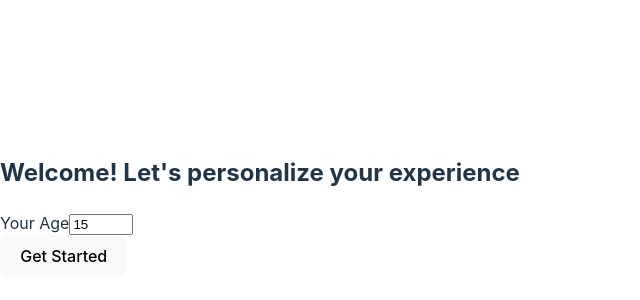
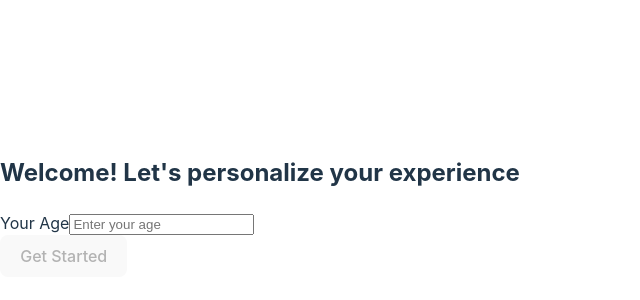
Before and after one commit to yath-09/edu, a React (Vite) app: page / in a window 1280 px wide. Shown: the part 194-494 px from the top of the page, without its empty margins (0-640 px from the left). Built offline with nearby package versions, Linux system fonts and the light colour scheme; no server answers; the HTML template or start-up script is replaced by a standard one.

Commit message:
age field work

```diff
--- a/src/App.tsx
+++ b/src/App.tsx
@@ -39,6 +39,7 @@ function App() {
               element={
                 <ExploreView
                   onError={handleError}
+                  userContext={userContext}
                 />
               }
             />
--- a/src/components/Explore/ExploreView.tsx
+++ b/src/components/Explore/ExploreView.tsx
@@ -10,6 +10,7 @@ import { MarkdownComponentProps } from '../../types';
 import { RelatedTopics } from './RelatedTopics';
 import { RelatedQuestions } from './RelatedQuestions';
 import { LoadingAnimation } from '../shared/LoadingAnimation';
+import { UserContext } from '../../types';
 
 interface Message {
   type: 'user' | 'ai';
@@ -44,6 +45,7 @@ interface ExploreViewProps {
   initialQuery?: string;
   onError: (message: string) => void;
   onRelatedQueryClick?: (query: string) => void;
+  userContext: UserContext;
 }
 
 const MarkdownComponents: Record<string, React.FC<MarkdownComponentProps>> = {
@@ -163,6 +165,7 @@ export const ExploreView: React.FC<ExploreViewProps> = ({
   initialQuery,
   onError,
   onRelatedQueryClick,
+  userContext
 }) => {
   const [messages, setMessages] = useState<Message[]>([]);
   const [showInitialSearch, setShowInitialSearch] = useState(!initialQuery);
@@ -197,6 +200,10 @@ export const ExploreView: React.FC<ExploreViewProps> = ({
 
   const handleSearch = useCallback(async (query: string) => {
     try {
+      if (window.navigator.vibrate) {
+        window.navigator.vibrate(50);
+      }
+
       setIsLoading(true);
 
       setMessages([
@@ -208,6 +215,7 @@ export const ExploreView: React.FC<ExploreViewProps> = ({
 
       await gptService.streamExploreContent(
         query,
+        userContext,
         (chunk: StreamChunk) => {
           setMessages([
             { type: 'user', content: query },
@@ -226,7 +234,7 @@ export const ExploreView: React.FC<ExploreViewProps> = ({
     } finally {
       setIsLoading(false);
     }
-  }, [gptService, onError]);
+  }, [gptService, onError, userContext]);
 
   const handleRelatedQueryClick = useCallback((query: string) => {
     if (onRelatedQueryClick) {
--- a/src/components/shared/PreFillForm.tsx
+++ b/src/components/shared/PreFillForm.tsx
@@ -1,16 +1,32 @@
 import React, { useState } from 'react';
-import { PreFillFormProps, UserContext } from '../../types';
+import { UserContext } from '../../types';
+
+interface PreFillFormProps {
+  onSubmit: (context: UserContext) => void;
+}
 
 export const PreFillForm: React.FC<PreFillFormProps> = ({ onSubmit }) => {
-  const [age, setAge] = useState<number>(15);
+  const [age, setAge] = useState<string>('');
 
   const handleSubmit = (e: React.FormEvent) => {
     e.preventDefault();
-    const userContext: UserContext = {
-      age: age,
-      studyingFor: 'General Learning' // Default value
-    };
-    onSubmit(userContext);
+
+    const ageNumber = parseInt(age);
+    if (isNaN(ageNumber) || ageNumber < 1 || ageNumber > 100) {
+      return;
+    }
+
+    onSubmit({
+      age: ageNumber
+    });
+  };
+
+  const handleAgeChange = (e: React.ChangeEvent<HTMLInputElement>) => {
+    const value = e.target.value;
+    // Allow empty string or valid numbers
+    if (value === '' || /^\d{1,3}$/.test(value)) {
+      setAge(value);
+    }
   };
 
   return (
@@ -22,12 +38,11 @@ export const PreFillForm: React.FC<PreFillFormProps> = ({ onSubmit }) => {
             Your Age
           </label>
           <input
-            type="number"
             id="age"
-            min="8"
-            max="100"
+            type="text" // Change to text type
             value={age}
-            onChange={(e) => setAge(Number(e.target.value))}
+            onChange={handleAgeChange}
+            placeholder="Enter your age"
             className="w-full px-4 py-2 bg-gray-700 border border-gray-600 rounded-lg
               text-white focus:outline-none focus:ring-2 focus:ring-primary"
             required
@@ -36,8 +51,9 @@ export const PreFillForm: React.FC<PreFillFormProps> = ({ onSubmit }) => {
 
         <button
           type="submit"
+          disabled={!age || parseInt(age) < 1 || parseInt(age) > 100}
           className="w-full px-6 py-3 bg-primary hover:bg-primary-dark rounded-lg
-            transition-colors duration-200 text-white font-medium"
+            transition-colors duration-200 text-white font-medium disabled:opacity-50 disabled:cursor-not-allowed"
         >
           Get Started
         </button>
--- a/src/services/gptService.ts
+++ b/src/services/gptService.ts
@@ -554,6 +554,7 @@ import OpenAI from 'openai';
 
   async streamExploreContent(
     query: string,
+    userContext: UserContext,
     onChunk: (content: { text?: string, topics?: any[], questions?: any[] }) => void
   ): Promise<void> {
     const maxRetries = 3;
@@ -561,7 +562,7 @@ import OpenAI from 'openai';
 
     while (retryCount < maxRetries) {
       try {
-        const systemPrompt = `You are a Gen-Z tutor who explains complex topics concisely.
+        const systemPrompt = `You are a Gen-Z tutor who explains complex topics concisely for a ${userContext.age} year old.
           First provide the explanation in plain text, then provide related content in a STRICT single-line JSON format.
 
           Structure your response exactly like this:
@@ -576,9 +577,13 @@ import OpenAI from 'openai';
           {"topics":[{"name":"Topic","type":"prerequisite","detail":"Why"}],"questions":[{"text":"Q?","type":"curiosity","detail":"Context"}]}
 
           RULES:
+          - ADAPT CONTENT FOR ${userContext.age} YEAR OLD:
+
+            * Match complexity of explanation to age level
+
           - STRICT LENGTH LIMITS:
             * Total explanation must be 60-80 words maximum
-            * Each paragraph around 20-25 words each.
+            * Each paragraph around 20-25 words each
             * Related questions maximum 12 words each
             * Topic details 1-2 words each
           - Keep paragraphs clear and simple
@@ -599,13 +604,13 @@ import OpenAI from 'openai';
           - Topic types: prerequisite, extension, application, parallel, deeper
           - Question types: curiosity, mechanism, causality, innovation, insight`;
 
-        const userPrompt = `Explain "${query}" in three very concise paragraphs (total 50-60 words) in genz style:
+        const userPrompt = `Explain "${query}" in three very concise paragraphs for a ${userContext.age} year old in genz style:
           1. Basic definition (15-20 words)
           2. Key details (15-20 words)
           3. Direct applications and facts (15-20 words)
 
           Then provide EXACTLY:
-          - 5 related topics that help understand ${query} better
+          - 5 related topics that help understand ${query} better (age-appropriate)
           - 5 mind-blowing questions (8-12 words each) that spark curiosity
 
           Follow the format and length limits strictly.`;
--- a/src/types.ts
+++ b/src/types.ts
@@ -1,6 +1,5 @@
 export interface UserContext {
   age: number;
-  studyingFor: string;
 }
 
 export interface MarkdownComponentProps {
```
